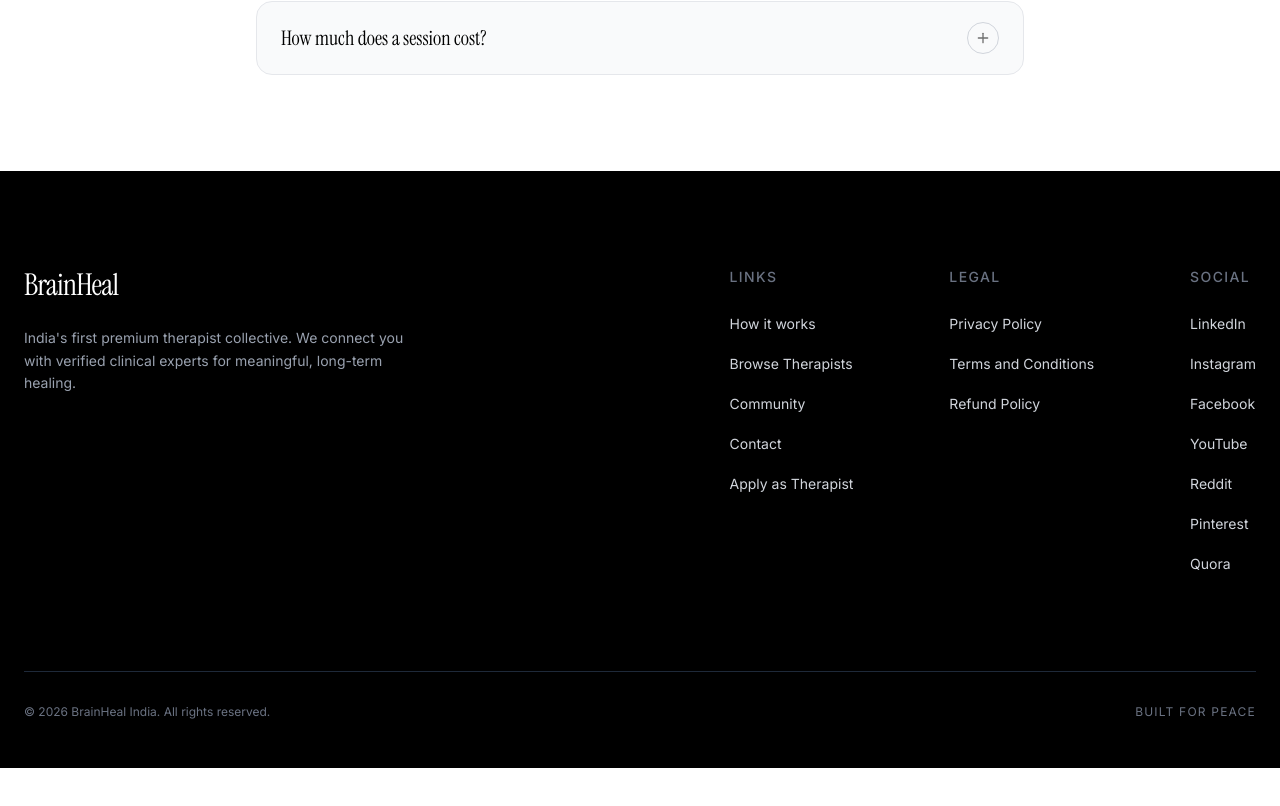
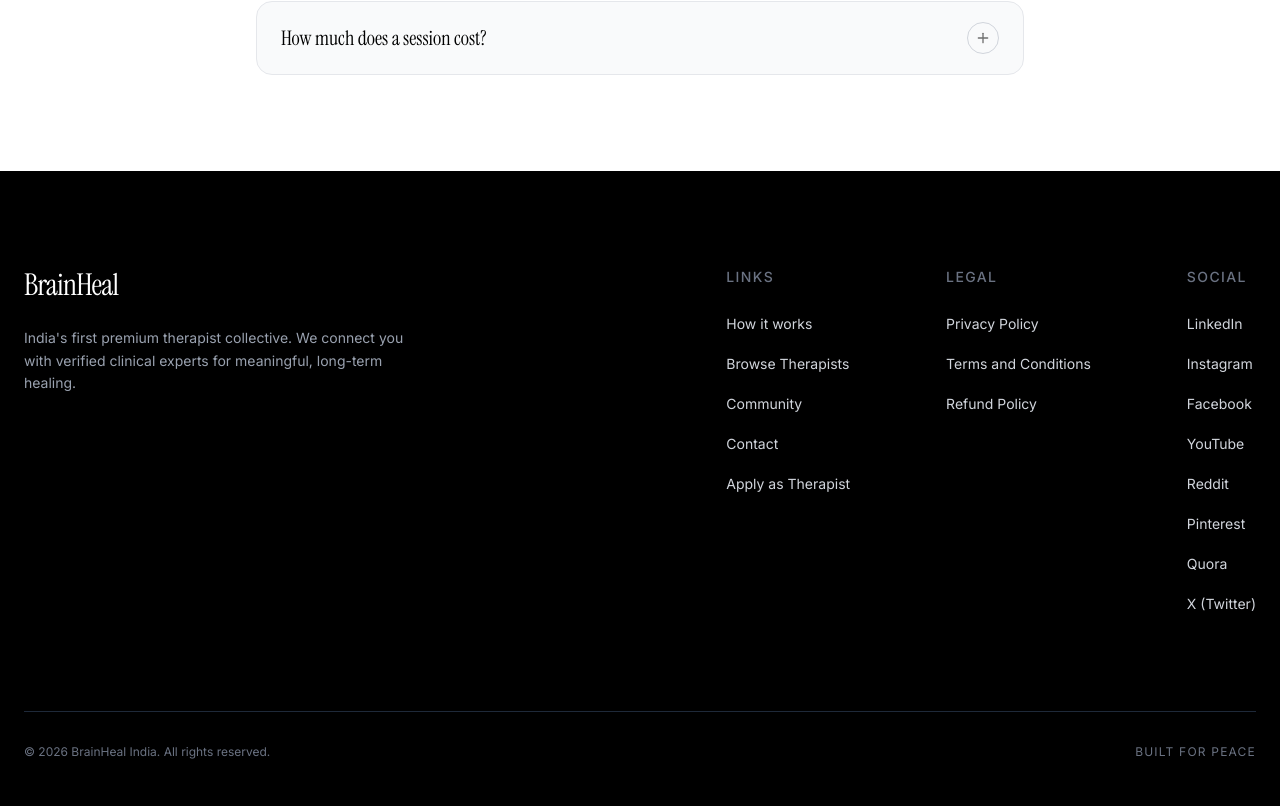
Before and after one commit to ideafy1/atlaces, a React (Vite) app: page / in a window 1280 px wide. Shown: the part 7900-8706 px from the top of the page. Before the commit the page ends 8668 px from the top, so only its background shows below. Built offline with nearby package versions, Linux system fonts and the light colour scheme; no server answers; the database is empty.

Commit message:
Add X (Twitter) social link to SEO and footer

```diff
--- a/api/seo.js
+++ b/api/seo.js
@@ -368,7 +368,8 @@
           "https://www.youtube.com/@BrainHeal-india",
           "https://www.reddit.com/user/brainheal-india/",
           "https://www.pinterest.com/brainheal_india",
-          "https://www.quora.com/profile/Brain-Heal"
+          "https://www.quora.com/profile/Brain-Heal",
+          "https://x.com/brainheal_india"
         ]
       },
       {
--- a/index.html
+++ b/index.html
@@ -151,7 +151,8 @@
             "https://www.youtube.com/@BrainHeal-india",
             "https://www.reddit.com/user/brainheal-india/",
             "https://www.pinterest.com/brainheal_india",
-            "https://www.quora.com/profile/Brain-Heal"
+            "https://www.quora.com/profile/Brain-Heal",
+            "https://x.com/brainheal_india"
           ],
           "aggregateRating": {
             "@type": "AggregateRating",
--- a/src/components/Footer.tsx
+++ b/src/components/Footer.tsx
@@ -48,6 +48,7 @@
                 <li><a href="https://www.reddit.com/user/brainheal-india/" target="_blank" rel="noopener noreferrer" className="text-gray-300 hover:text-white transition-colors text-sm">Reddit</a></li>
                 <li><a href="https://www.pinterest.com/brainheal_india" target="_blank" rel="noopener noreferrer" className="text-gray-300 hover:text-white transition-colors text-sm">Pinterest</a></li>
                 <li><a href="https://www.quora.com/profile/Brain-Heal" target="_blank" rel="noopener noreferrer" className="text-gray-300 hover:text-white transition-colors text-sm">Quora</a></li>
+                <li><a href="https://x.com/brainheal_india" target="_blank" rel="noopener noreferrer" className="text-gray-300 hover:text-white transition-colors text-sm">X (Twitter)</a></li>
               </ul>
             </div>
           </div>
```
